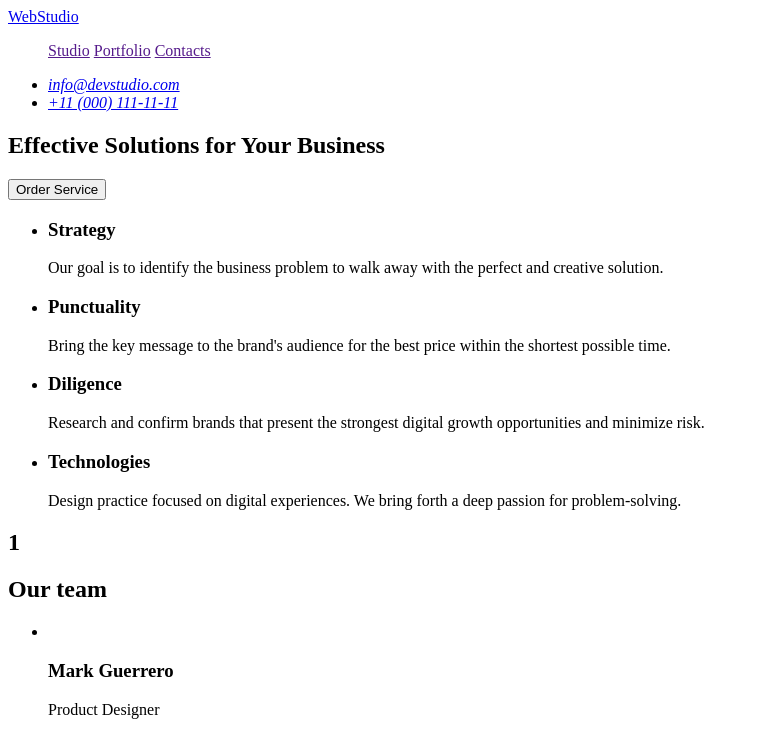
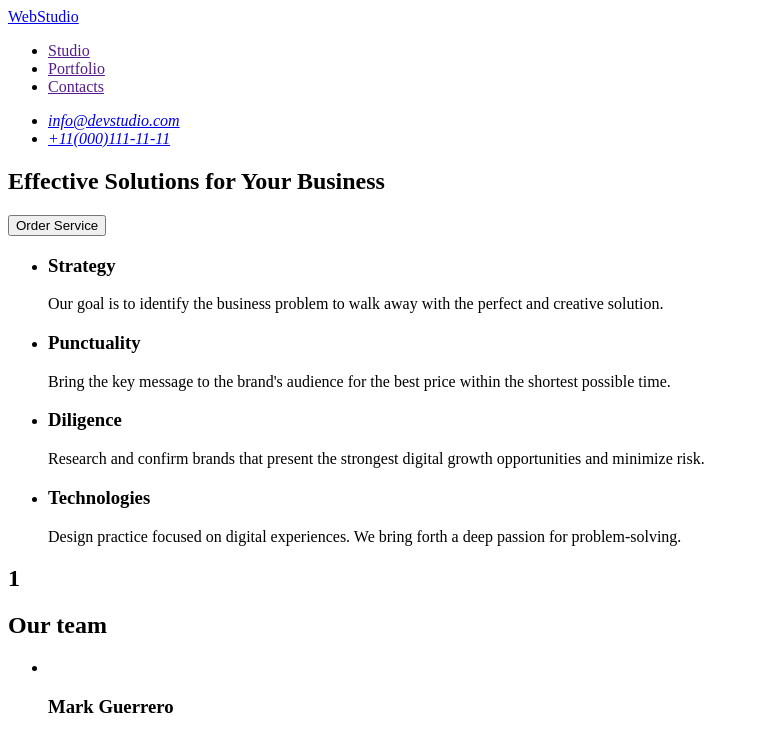
Before and after one commit to eexsbt/-goit-markup-hw-01, a plain HTML site: page index.html in a window 1280 px wide. Shown: the top 732 px of the page, without its empty margins (0-759 px from the left). Drawn offline with Linux system fonts and the light colour scheme.

Commit message:
Update index.html

```diff
--- a/index.html
+++ b/index.html
@@ -10,17 +10,17 @@
       <nav>
         <a href="./index.html">WebStudio</a>
         <ul>
-          <a href="">Studio</a>
-          <a href="">Portfolio</a>
-          <a href="">Contacts</a>
+          <li><a href="">Studio</a></li>
+          <li><a href="">Portfolio</a></li>
+          <li><a href="">Contacts</a></li>
         </ul>
-        <address>
-          <ul>
-            <li><a href="mailto:info@devstudio.com">info@devstudio.com</a></li>
-            <li><a href="tel:+110001111111">+11 (000) 111-11-11</a></li>
-          </ul>
-        </address>
       </nav>
+      <address>
+        <ul>
+          <li><a href="mailto:info@devstudio.com">info@devstudio.com</a></li>
+          <li><a href="tel:+110001111111">+11(000)111-11-11</a></li>
+        </ul>
+      </address>
     </header>
 
     <main>
```
